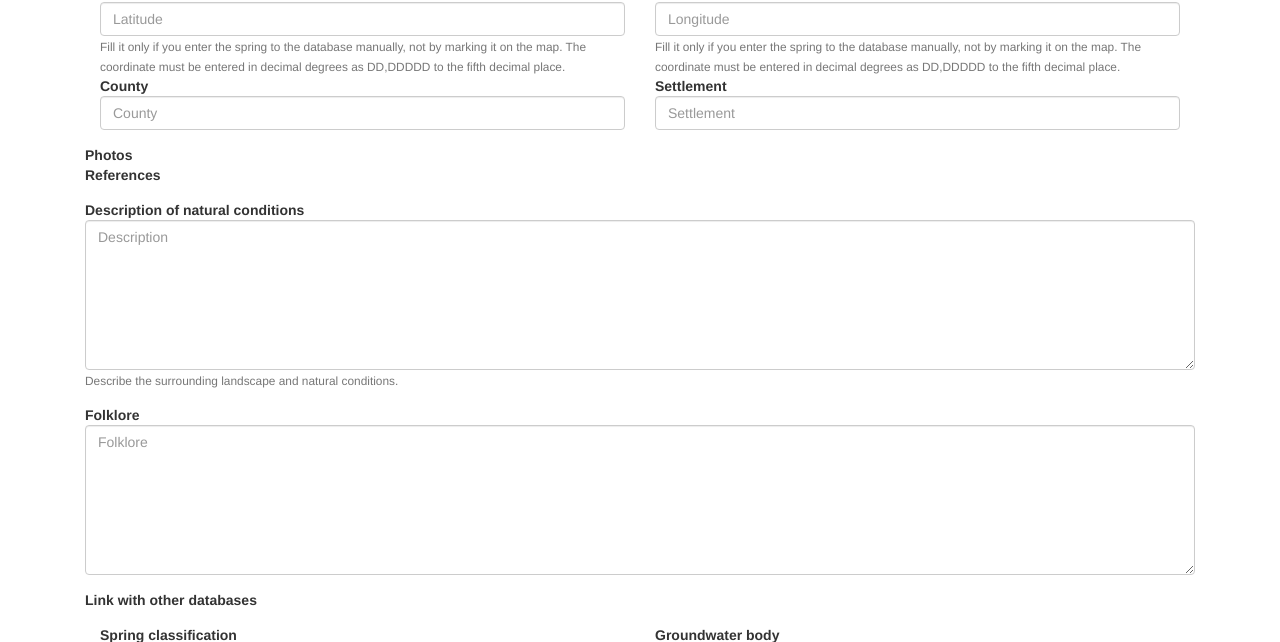
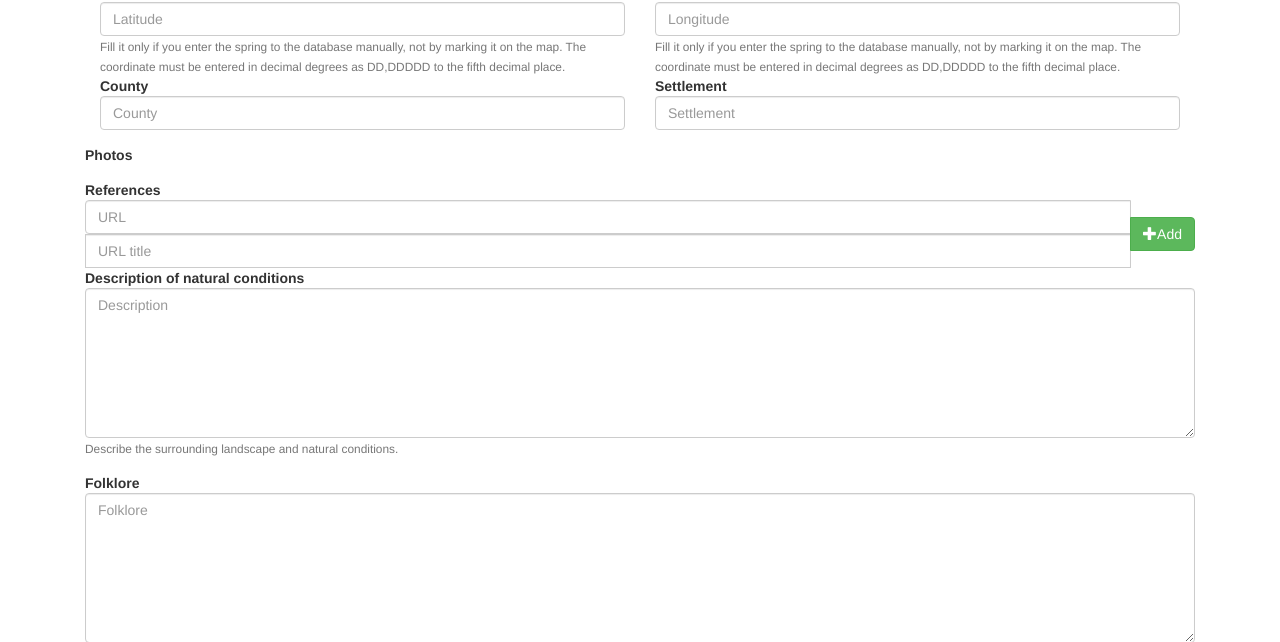
Before and after one commit to centre-for-educational-technology/wateract, a Laravel app: page /springs/create in a window 1280 px wide. Shown: the part 729-1371 px from the top of the page. Run offline with Laravel 8, Linux system fonts and the light colour scheme; the visitor is signed in with stand-in values (Sample User, id 1); some libraries are stand-ins or nearby versions.

Commit message:
initial spring references

```diff
--- a/app/Http/Controllers/SpringController.php
+++ b/app/Http/Controllers/SpringController.php
@@ -6,6 +6,7 @@ use App\Models\Spring;
 use Illuminate\Http\Request;
 use function Psy\debug;
 use Illuminate\Support\Facades\Auth;
+use App\Models\SpringReference;
 
 class SpringController extends Controller
 {
@@ -46,14 +47,24 @@ class SpringController extends Controller
         ]);
 
         $request['user_id'] = Auth::id();
-        Spring::create($request->all());
+        $spring = Spring::create($request->all());
         // save references
         //$reference = new Reference();
         //Reference::create($request);
         //print_r($request['spring_references']);
-        //foreach ($request['spring_references'] as $reference_info) {
-            //SpringReference::create($reference_info);
-        //}
+        //var_dump($request['spring_references']);exit;
+        foreach ($request['spring_references'] as $reference_info) {
+            //var_dump($reference_info);exit;
+            $spring_reference = new SpringReference();
+            if ($reference_info['url']) {
+                $spring_reference->spring_id = $spring->id;
+                $spring_reference->url = $reference_info['url'];
+                if ($reference_info['url_title']) {
+                    $spring_reference->url_title = $reference_info['url_title'];
+                }
+                $spring_reference->save();
+            }
+        }
 
         return redirect()->route('springs.index')
             ->with('success','Spring created successfully.');
@@ -96,6 +107,33 @@ class SpringController extends Controller
             'description' => 'required',
         ]);
         $spring->update($request->all());
+
+        foreach ($request['spring_references'] as $reference_info) {
+            if (isset($reference_info['id'])) {
+                //$spring_reference = SpringReference::where('id' , '=' , $reference_info['id'] )->get();
+                $spring_reference = SpringReference::find($reference_info['id']);
+                if ($reference_info['url']) {
+                    $spring_reference->url = $reference_info['url'];
+                    if ($reference_info['url_title']) {
+                        $spring_reference->url_title = $reference_info['url_title'];
+                    }
+                    $spring_reference->save();
+                }
+            } else {
+                //var_dump($reference_info);exit;
+                $spring_reference = new SpringReference();
+                if ($reference_info['url']) {
+                    $spring_reference->spring_id = $spring->id;
+                    $spring_reference->url = $reference_info['url'];
+                    if ($reference_info['url_title']) {
+                        $spring_reference->url_title = $reference_info['url_title'];
+                    }
+                    $spring_reference->save();
+                }
+            }
+
+        }
+
         return redirect()->route('springs.show', compact('spring'))
             ->with('success','Spring updated successfully.');
     }
@@ -114,4 +152,5 @@ class SpringController extends Controller
         return redirect()->route('springs.index')
             ->with('success', 'Spring deleted successfully');
     }
+
 }
--- a/resources/views/springs/create.blade.php
+++ b/resources/views/springs/create.blade.php
@@ -28,7 +28,7 @@
             <div class="col-xs-12 col-sm-12 col-md-12">
                 <div class="form-group">
                     <strong>{{ __('springs.title') }}</strong>
-                    <input type="text" name="title" class="form-control" placeholder="">
+                    <input type="text" name="title" class="form-control" placeholder="" value="{{old('title')}}">
                     <small id="title_help_block" class="form-text text-muted">
                         {{ __('springs.title_help_text') }}
                     </small>
@@ -40,7 +40,7 @@
             <div class="col-xs-6 col-sm-6 col-md-6">
                 <div class="form-group">
                     <strong>{{ __('springs.kkr_code') }}</strong>
-                    <input type="text" name="kkr_code" class="form-control" placeholder="VEE2096530">
+                    <input type="text" name="kkr_code" class="form-control" placeholder="VEE2096530" value="{{old('kkr_code')}}">
                 </div>
             </div>
         </div>
@@ -57,14 +57,14 @@
         <div class="form-row col-xs-12 col-sm-12 col-md-12">
             <div class="pull-left col-xs-6 col-sm-6 col-md-6">
                 <strong>{{ __('springs.latitude') }}</strong>
-                <input type="text" name="latitude" class="form-control" placeholder="Latitude" id="latitude">
+                <input type="text" name="latitude" class="form-control" placeholder="Latitude" id="latitude" value="{{old('latitude')}}">
                 <small id="latitude_help_block" class="form-text text-muted">
                     {{ __('springs.latitude_help_text') }}
                 </small>
             </div>
             <div class="pull-right col-xs-6 col-sm-6 col-md-6">
                 <strong>{{ __('springs.longitude') }}</strong>
-                <input type="text" name="longitude" class="form-control" placeholder="Longitude" id="longitude">
+                <input type="text" name="longitude" class="form-control" placeholder="Longitude" id="longitude" value="{{old('longitude')}}">
                 <small id="longitude_help_block" class="form-text text-muted">
                     {{ __('springs.longitude_help_text') }}
                 </small>
@@ -75,13 +75,13 @@
             <div class="pull-left col-xs-6 col-sm-6 col-md-6">
                 <div class="form-group">
                     <strong>{{ __('springs.county') }}</strong>
-                    <input type="text" name="county" class="form-control" placeholder="County" id="county">
+                    <input type="text" name="county" class="form-control" placeholder="County" id="county" value="{{old('county')}}">
                 </div>
             </div>
             <div class="pull-right col-xs-6 col-sm-6 col-md-6">
                 <div class="form-group">
                     <strong>{{ __('springs.settlement') }}</strong>
-                    <input type="text" name="settlement" class="form-control" placeholder="Settlement" id="settlement">
+                    <input type="text" name="settlement" class="form-control" placeholder="Settlement" id="settlement" value="{{old('settlement')}}">
                 </div>
             </div>
         </div>
@@ -89,7 +89,6 @@
         <div class="col-xs-12 col-sm-12 col-md-12">
             <div class="form-group">
                 <strong>{{__('springs.photos')}}</strong><br />
-                <strong>{{__('springs.references')}}</strong>
             </div>
         </div>
         <!--<div class="col-xs-12 col-sm-12 col-md-12">
@@ -114,25 +113,39 @@
 
             </div>
         </div>
+        -->
 
         <div class="col-xs-12 col-sm-12 col-md-12">
-            <div class="form-group">
-                <strong>{{__('springs.references')}}</strong>
-                <div class="form-group">
-                    <input type="text" placeholder="URL" name="spring_references[1][url]"/>
-                    <input type="text" placeholder="URL description" name="spring_references[1][url_description]"/>
+            <strong>{{__('springs.references')}}</strong>
+
+            <div class="reference-group input-group control-group increment">
+
+                    <input type="text" class="form-control" placeholder="URL" name="spring_references[1][url]"/>
+                    <input type="text" class="form-control" placeholder="URL title" name="spring_references[1][url_title]"/>
+                    <div class="input-group-btn">
+                        <button class="btn btn-success" type="button"><i class="glyphicon glyphicon-plus"></i>Add</button>
+                    </div>
                 </div>
-                <div class="form-group">
-                    <input type="text" placeholder="URL" name="spring_references[2][url]"/>
-                    <input type="text" placeholder="URL description" name="spring_references[2][url_description]"/>
+
+                <div class="clone">
+                    <div class="reference-group control-group input-group">
+                        <div class="form-group">
+                            <input type="text" class="form-control" placeholder="URL" name=""/>
+                            <input type="text" class="form-control" placeholder="URL title" name=""/>
+                        </div>
+                        <div class="input-group-btn">
+                            <button class="btn btn-danger" type="button"><i class="glyphicon glyphicon-remove"></i> Remove</button>
+                        </div>
+                    </div>
                 </div>
+
             </div>
-        </div>-->
+
 
         <div class="col-xs-12 col-sm-12 col-md-12">
                 <div class="form-group">
                     <strong>{{ __('springs.description') }}</strong>
-                    <textarea class="form-control" style="height:150px" name="description" placeholder="Description"></textarea>
+                    <textarea class="form-control" style="height:150px" name="description" placeholder="Description" >{{old('description')}}</textarea>
                     <small id="description_help_block" class="form-text text-muted">
                         {{ __('springs.description_help_text') }}
                     </small>
@@ -142,7 +155,7 @@
         <div class="col-xs-12 col-sm-12 col-md-12">
                 <div class="form-group">
                     <strong>{{ __('springs.folklore') }}</strong>
-                    <textarea class="form-control" style="height:150px" name="folklore" placeholder="Folklore"></textarea>
+                    <textarea class="form-control" style="height:150px" name="folklore" placeholder="Folklore" >{{old('folklore')}}</textarea>
                 </div>
         </div>
 
@@ -168,14 +181,14 @@
             </div>
             <div class="pull-right col-xs-6 col-sm-6 col-md-6">
                 <strong>{{ __('springs.groundwater_body') }}</strong>
-                <input type="text" name="groundwater_body" class="form-control" placeholder="">
+                <input type="text" name="groundwater_body" class="form-control" placeholder="" value="{{old('groundwater_body')}}">
             </div>
         </div>
 
         <div class="col-xs-12 col-sm-12 col-md-12">
             <div class="form-group">
                 <strong>{{ __('springs.geology') }}</strong>
-                <textarea class="form-control" style="height:150px" name="geology" placeholder=""></textarea>
+                <textarea class="form-control" style="height:150px" name="geology" placeholder="">{{old('geology')}}</textarea>
             </div>
         </div>
 
@@ -212,18 +225,44 @@
 
         $(document).ready(function() {
 
+            let references_count = 1;
             $(".clone").hide();
 
             $(".btn-success").click(function(){
-                var html = $(".clone").html();
-                $(".increment").after(html);
+                //var html = $(".clone").html();
+                //$(".increment").after(html);
+                references_count++;
+                cloneReferenceBlock(references_count);
             });
 
             $("body").on("click",".btn-danger",function(){
+                //$(this).parents(".control-group").remove();
                 $(this).parents(".control-group").remove();
             });
 
         });
+
+        function cloneReferenceBlock(references_count) {
+
+                //alert(references_count);
+
+                var clone = $(".clone").clone();
+                clone.find('input[type=text]').each(function(index) {
+
+                    if (index == 0) {
+                        $(this).attr('name', "spring_references[" + references_count + "][url]");
+                    } else if(index == 1) {
+                        $(this).attr('name', "spring_references[" + references_count + "][url_title]");
+                    }
+                });
+
+                var html = clone.html();
+                $(".reference-group:visible").last().after(html);
+            //$(".increment").after(html);
+
+
+
+        }
 
     </script>
 
```
Also changed, not shown: app/Models/SpringReference.php (added, +20 -0 lines), resources/views/springs/edit.blade.php (+17 -0 lines), resources/views/springs/show.blade.php (+14 -0 lines), database/migrations/2020_10_15_050336_create_spring_references_table.php (added).
